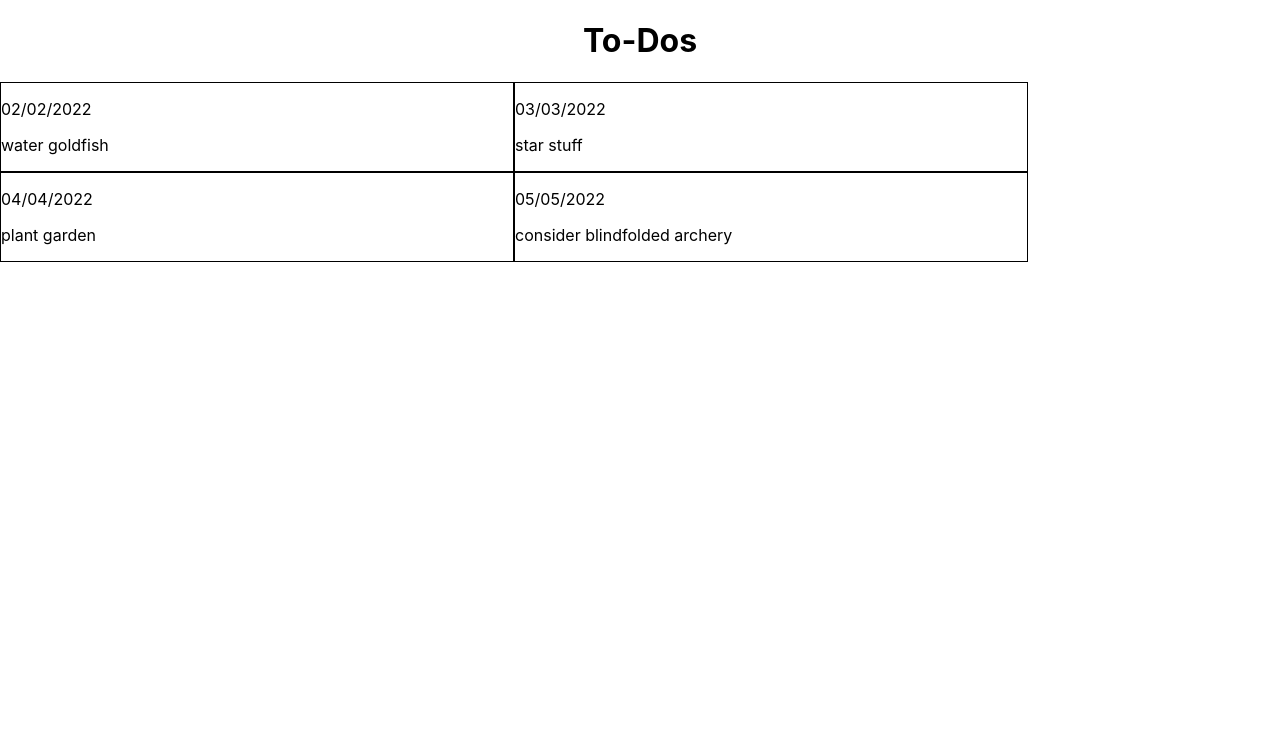
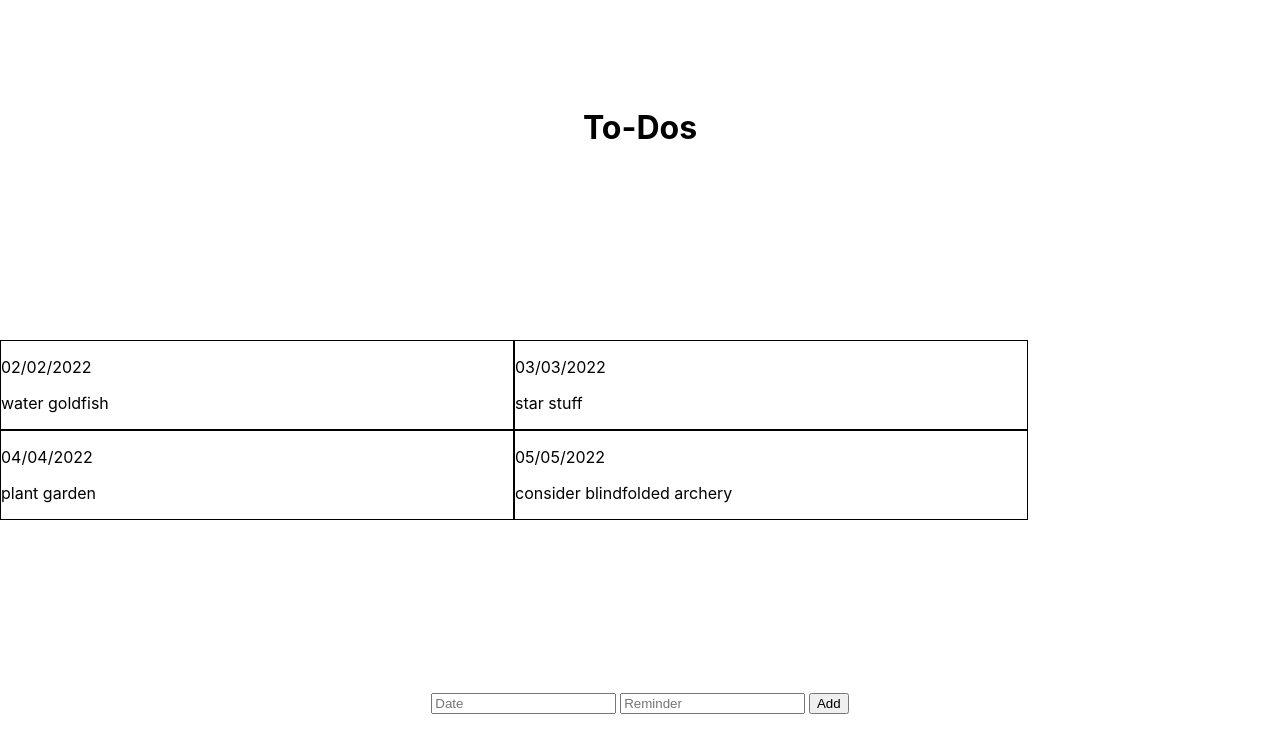
Before and after one commit to JeffShepherd/ReactPractice-to-do-list, a React (Create React App) app: page / in a window 1280 px wide. Shown: the top 752 px of the page. Built offline with nearby package versions, Linux system fonts and the light colour scheme.

Commit message:
Add form

```diff
--- a/public/index.html
+++ b/public/index.html
@@ -12,7 +12,6 @@
       manifest.json provides metadata used when your web app is installed on a
       user's mobile device or desktop. See https://developers.google.com/web/fundamentals/web-app-manifest/
     -->
-    <link rel="manifest" href="%PUBLIC_URL%/manifest.json" />
     <!--
       Notice the use of %PUBLIC_URL% in the tags above.
       It will be replaced with the URL of the `public` folder during the build.
@@ -22,7 +21,7 @@
       work correctly both with client-side routing and a non-root public URL.
       Learn how to configure a non-root public URL by running `npm run build`.
     -->
-    <title>React App</title>
+    <title>To-Do</title>
   </head>
   <body>
     <noscript>You need to enable JavaScript to run this app.</noscript>
--- a/src/Components/App/App.css
+++ b/src/Components/App/App.css
@@ -1,3 +1,12 @@
+main {
+  height: 100vh;
+  display: flex;
+  flex-direction: column;
+  justify-content: space-around;
+  align-items: center;
+}
+
+
 h1 {
   text-align: center;
   width: 100%;
--- a/src/Components/App/App.js
+++ b/src/Components/App/App.js
@@ -1,6 +1,6 @@
 import React, { Component } from "react";
 import testApiData from "../testData.js";
-import ToDo from "../ToDo/ToDo.js";
+import ToDos from "../ToDos/ToDos.js";
 import Form from "../Form/Form.js";
 import "./App.css";
 
@@ -9,19 +9,20 @@ class App extends Component {
     super();
 
     this.state = {
-      reminders: testApiData.reminders,
+      reminders: '',
     };
   }
 
-  // componentDidMount() {
-  //   this.setState({reminders: [...this.state.reminders, ...]});
-  // }
+  componentDidMount() {
+    this.setState({reminders: testApiData.reminders});
+  }
 
   render() {
     return (
       <main>
         <h1>To-Dos</h1>
-        <ToDo reminders={this.state.reminders} />
+        {this.state.reminders && <ToDos reminders={this.state.reminders} />}
+        <Form />
       </main>
     );
   }
--- a/src/Components/Form/Form.css
+++ b/src/Components/Form/Form.css
@@ -0,0 +1,9 @@
+form {
+  width: 30%;
+  display: flex;
+  justify-content: center;
+}
+
+input {
+  margin-right: 1%;
+}
--- a/src/Components/Form/Form.js
+++ b/src/Components/Form/Form.js
@@ -6,8 +6,27 @@ class Form extends Component {
     super();
     this.state = {
       date: "",
-      note: "",
+      note: ""
     };
+  }
+
+  handleDateChange(date) {
+    this.setState({})
+  }
+
+  handleNoteChange(note) {
+    this.setState({note})
+  }
+
+  render() {
+    return (
+      <form>
+        <input placeholder="Date" onChange={(event) => this.handleDateChange(event.target.value)}></input>
+        <input placeholder="Reminder" onChange={(event) => this.handleNoteChange(event.target.value)}></input>
+        <button>Add</button>
+      </form>
+
+    )
   }
 }
 
--- a/src/Components/Reminder/Reminder.js
+++ b/src/Components/Reminder/Reminder.js
@@ -1,7 +1,7 @@
 import React from "react";
 import "./Reminder.css";
 
-const Reminder = ({ date, note }) => {
+const Reminder = ({ date, note, id }) => {
   return (
     <article className="reminder">
       <p>{date}</p>
--- a/src/Components/ToDo/ToDo.js
+++ b/src/Components/ToDos/ToDos.js
@@ -1,13 +1,13 @@
 import React from "react";
 import Reminder from "../Reminder/Reminder.js";
-import "./ToDo.css";
+import "./ToDos.css";
 
-const ToDo = ({ reminders }) => {
+const ToDos = ({ reminders }) => {
   const reminderCards = reminders.map((reminder) => {
-    return <Reminder date={reminder.date} note={reminder.note} />;
+    return <Reminder date={reminder.date} note={reminder.note} key={reminder.id} />;
   });
 
   return <section className="reminder-container">{reminderCards}</section>;
 };
 
-export default ToDo;
+export default ToDos;
--- a/src/Components/testData.js
+++ b/src/Components/testData.js
@@ -1,9 +1,9 @@
 const testApiData = {
   reminders: [
-    { date: "02/02/2022", note: "water goldfish" },
-    { date: "03/03/2022", note: "star stuff" },
-    { date: "04/04/2022", note: "plant garden" },
-    { date: "05/05/2022", note: "consider blindfolded archery" },
+    { date: "02/02/2022", note: "water goldfish", id: 1242342323 },
+    { date: "03/03/2022", note: "star stuff", id: 124233342323 },
+    { date: "04/04/2022", note: "plant garden", id: 124233992323 },
+    { date: "05/05/2022", note: "consider blindfolded archery", id: 12423322342323 },
   ],
 };
 
```
Also changed, not shown: public/manifest.json, src/Components/ToDos/ToDos.css (renamed from src/Components/ToDo/ToDo.css).
